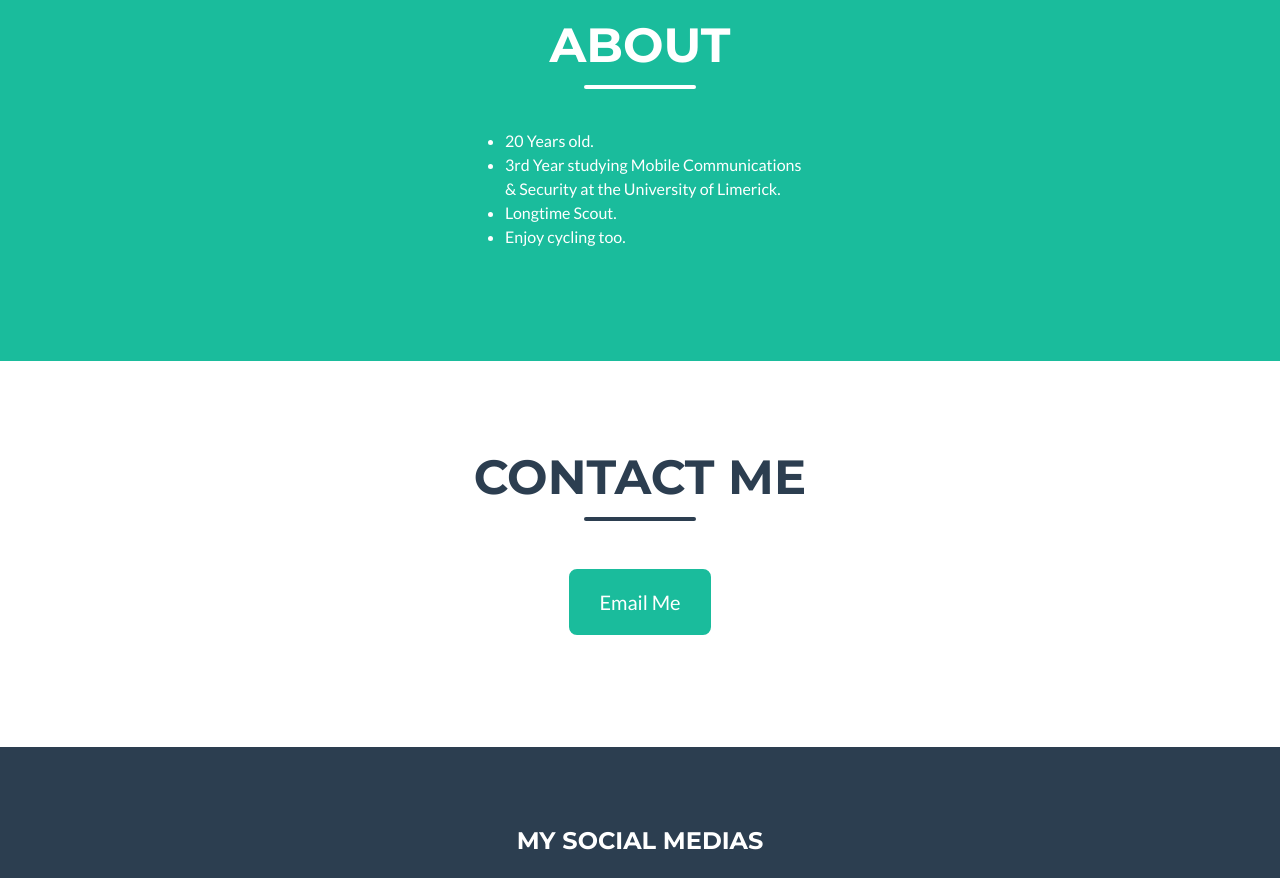
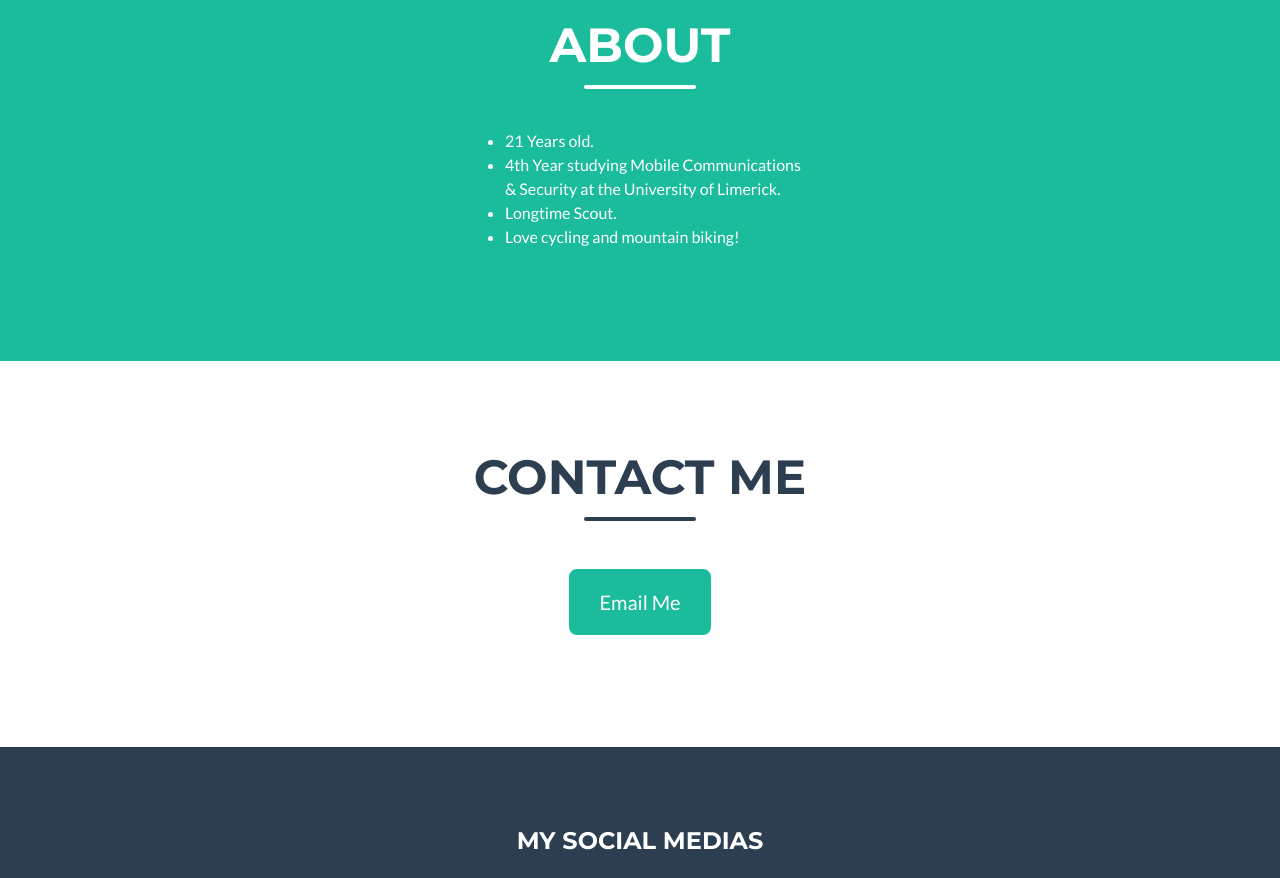
Before and after one commit to MikeVriesema/MikeVriesema.github, a website with bundled scripts: page index.html in a window 1280 px wide. Shown: the part 1520-2398 px from the top of the page. Built offline with nearby package versions, Linux system fonts and the light colour scheme.

Commit message:
Smol updoot
Info

```diff
--- a/index.html
+++ b/index.html
@@ -107,10 +107,10 @@
                 <div class="col-lg-4 mx-auto">
                     <p class="lead">
                         <ul>
-                            <li>20 Years old.</li>
-                            <li>3rd Year studying Mobile Communications & Security at the University of Limerick.</li>
+                            <li>21 Years old.</li>
+                            <li>4th Year studying Mobile Communications & Security at the University of Limerick.</li>
                             <li>Longtime Scout.</li>
-                            <li>Enjoy cycling too.</li>
+                            <li>Love cycling and mountain biking!</li>
                         </ul>
                     </p>
                 </div>
```
